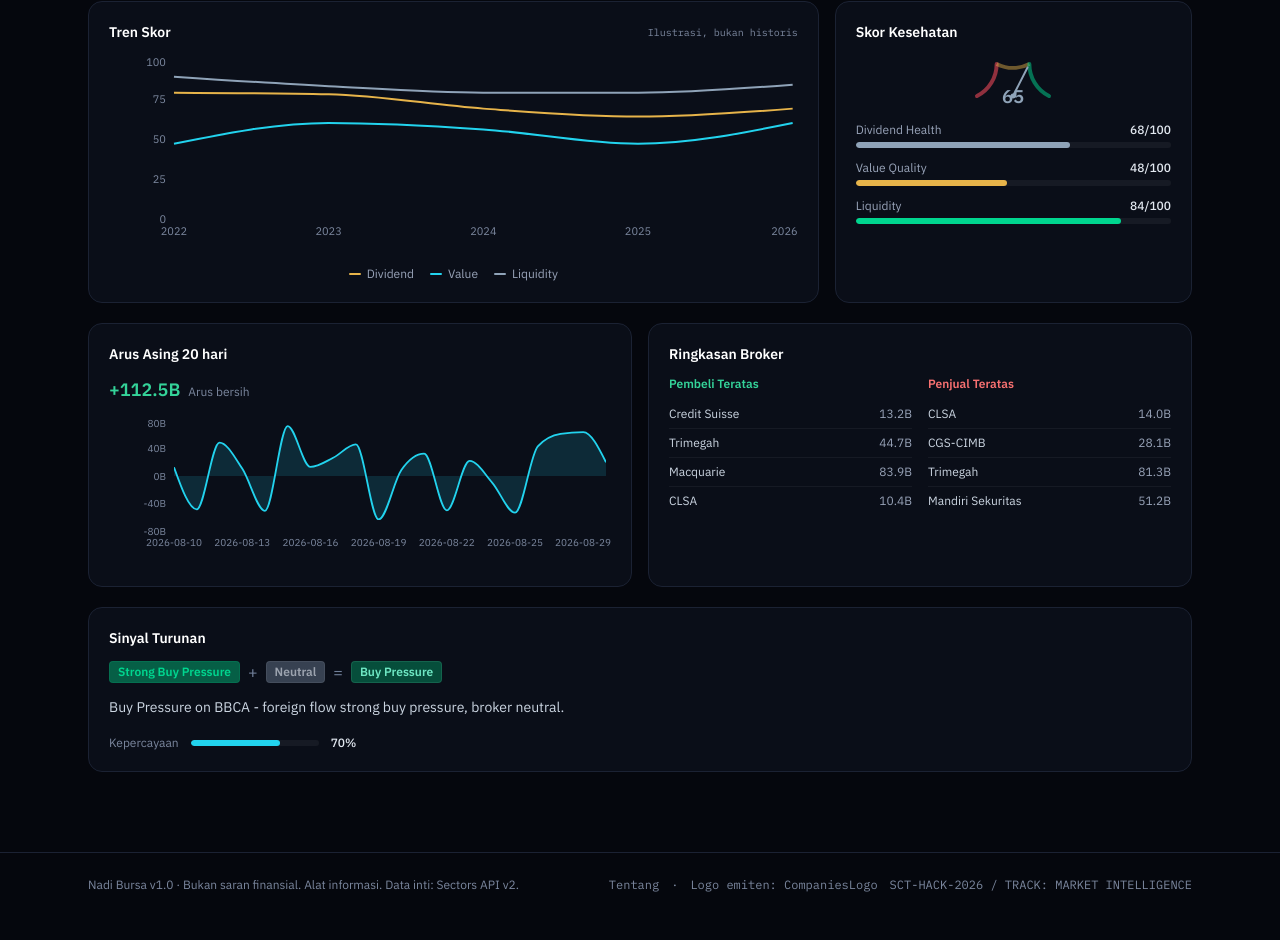
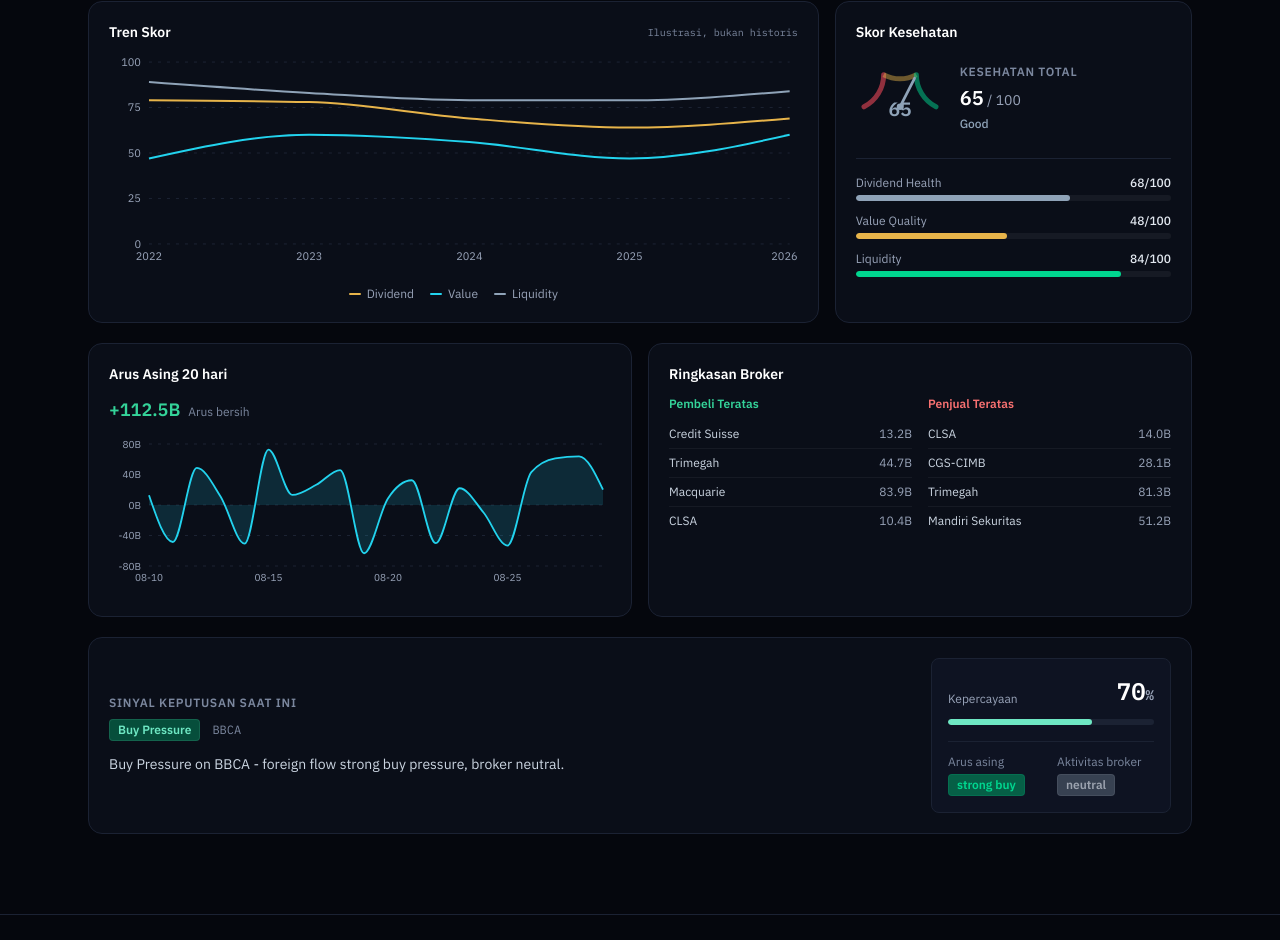
Before and after one commit to Im-A-Nuel/nadi-bursa, a Next.js app: page /ticker/BBCA in a window 1280 px wide. Shown: the part 374-1314 px from the top of the page. Before the commit the page ends 1291 px from the top, so only its background shows below. Built offline with nearby package versions, Linux system fonts and the light colour scheme; no server answers.

Commit message:
fix: sharpen ticker score and signal cards

```diff
--- a/app/ticker/[symbol]/page.tsx
+++ b/app/ticker/[symbol]/page.tsx
@@ -4,13 +4,13 @@ import { useParams } from 'next/navigation';
 import Link from 'next/link';
 import { getTickerData, getForeignFlow, getBrokerSummary, type ScreenerItem, type ForeignFlow, type BrokerSummary } from '@/lib/sectors/client';
 import { computeAllScores, computeScoreTrend, getHealthBand } from '@/lib/healthScores';
-import { computeDerivedSignal } from '@/lib/signals';
+import { computeDerivedSignal, getSignalDisplay } from '@/lib/signals';
 import { ScoreRing } from '@/components/common/ScoreRing';
 import { SignalBadge } from '@/components/common/SignalBadge';
 import { WatchlistButton } from '@/components/common/WatchlistButton';
 import { MockDataBadge } from '@/components/common/MockDataBadge';
 import { TickerLogo } from '@/components/common/TickerLogo';
-import { LineChart, Line, XAxis, YAxis, Tooltip, ResponsiveContainer, AreaChart, Area } from 'recharts';
+import { LineChart, Line, XAxis, YAxis, Tooltip, ResponsiveContainer, AreaChart, Area, CartesianGrid } from 'recharts';
 import { useLang } from '@/components/layout/LanguageProvider';
 
 export default function TickerPage() {
@@ -91,14 +91,15 @@ export default function TickerPage() {
             <h2 className="text-sm font-semibold text-white">{t('Score Trend', 'Tren Skor')}</h2>
             <span className="mono text-[10px] text-[var(--faint)]">{t('Illustrative, not historical', 'Ilustrasi, bukan historis')}</span>
           </div>
-          <ResponsiveContainer width="100%" height={200}>
-            <LineChart data={trend}>
-              <XAxis dataKey="year" tick={{ fontSize: 11, fill: '#7B879E' }} axisLine={false} tickLine={false} />
-              <YAxis domain={[0, 100]} tick={{ fontSize: 11, fill: '#7B879E' }} axisLine={false} tickLine={false} />
+          <ResponsiveContainer width="100%" height={220}>
+            <LineChart data={trend} margin={{ top: 8, right: 8, left: 0, bottom: 0 }}>
+              <CartesianGrid vertical={false} stroke="rgba(42,51,72,0.58)" strokeDasharray="3 6" />
+              <XAxis dataKey="year" minTickGap={28} tick={{ fontSize: 11, fill: '#98A3B8' }} axisLine={false} tickLine={false} />
+              <YAxis domain={[0, 100]} width={40} tick={{ fontSize: 11, fill: '#98A3B8' }} axisLine={false} tickLine={false} />
               <Tooltip contentStyle={{ background: '#0A0E18', border: '1px solid rgba(255,255,255,0.08)', borderRadius: 12, fontSize: 12, color: '#F8FAFC' }} />
-              <Line type="monotone" dataKey="dividendHealth" stroke="#E7B44A" strokeWidth={2} dot={false} />
-              <Line type="monotone" dataKey="valueQuality" stroke="#22D3EE" strokeWidth={2} dot={false} />
-              <Line type="monotone" dataKey="liquidity" stroke="#8FA3B8" strokeWidth={2} dot={false} />
+              <Line type="monotone" dataKey="dividendHealth" stroke="#E7B44A" strokeWidth={2} dot={false} isAnimationActive={false} />
+              <Line type="monotone" dataKey="valueQuality" stroke="#22D3EE" strokeWidth={2} dot={false} isAnimationActive={false} />
+              <Line type="monotone" dataKey="liquidity" stroke="#8FA3B8" strokeWidth={2} dot={false} isAnimationActive={false} />
             </LineChart>
           </ResponsiveContainer>
           <div className="mt-3 flex flex-wrap gap-4 justify-center text-xs">
@@ -110,9 +111,15 @@ export default function TickerPage() {
 
         <div className="card">
           <h2 className="text-sm font-semibold text-white mb-3">{t('Health Scores', 'Skor Kesehatan')}</h2>
-          <div className="flex flex-col items-center gap-4">
-            <ScoreRing score={scores.overall} size={84} strokeWidth={6} />
-            <div className="w-full space-y-3">
+          <div className="flex items-center gap-4 border-b border-rule pb-4">
+            <ScoreRing score={scores.overall} size={88} strokeWidth={5} />
+            <div>
+              <div className="field-label">{t('Overall health', 'Kesehatan total')}</div>
+              <div className="mt-1 text-xl font-semibold tabular-nums text-white">{scores.overall}<span className="text-sm font-normal text-[var(--muted)]"> / 100</span></div>
+              <div className="mt-1 text-xs font-medium" style={{ color: getHealthBand(scores.overall).color }}>{getHealthBand(scores.overall).label}</div>
+            </div>
+          </div>
+          <div className="mt-4 w-full space-y-3">
               {[
                 ['Dividend Health', scores.dividendHealth],
                 ['Value Quality', scores.valueQuality],
@@ -128,7 +135,6 @@ export default function TickerPage() {
                   </div>
                 </div>
               ))}
-            </div>
           </div>
         </div>
       </div>
@@ -142,12 +148,13 @@ export default function TickerPage() {
                 <span className={`text-lg font-bold tabular-nums ${foreign.netInflow >= 0 ? 'text-emerald-400' : 'text-red-400'}`}>{foreign.netInflow >= 0 ? '+' : ''}{(foreign.netInflow / 1e9).toFixed(1)}B</span>
                 <span className="text-xs text-slate-500">{t('Net inflow', 'Arus bersih')}</span>
               </div>
-              <ResponsiveContainer width="100%" height={150}>
-                <AreaChart data={foreign.history}>
-                  <XAxis dataKey="date" tick={{ fontSize: 10, fill: '#7B879E' }} axisLine={false} tickLine={false} />
-                  <YAxis tick={{ fontSize: 10, fill: '#7B879E' }} axisLine={false} tickLine={false} tickFormatter={(v) => `${(v / 1e9).toFixed(0)}B`} />
+              <ResponsiveContainer width="100%" height={160}>
+                <AreaChart data={foreign.history} margin={{ top: 8, right: 8, left: 0, bottom: 0 }}>
+                  <CartesianGrid vertical={false} stroke="rgba(42,51,72,0.58)" strokeDasharray="3 6" />
+                  <XAxis dataKey="date" interval={4} minTickGap={24} tick={{ fontSize: 10, fill: '#98A3B8' }} axisLine={false} tickLine={false} tickFormatter={(date) => String(date).slice(5)} />
+                  <YAxis width={40} tick={{ fontSize: 10, fill: '#98A3B8' }} axisLine={false} tickLine={false} tickFormatter={(v) => `${(v / 1e9).toFixed(0)}B`} />
                   <Tooltip contentStyle={{ background: '#0A0E18', border: '1px solid rgba(255,255,255,0.08)', borderRadius: 12, fontSize: 11 }} formatter={(v: number) => `${(v / 1e9).toFixed(1)}B`} />
-                  <Area type="monotone" dataKey="net" stroke="#22D3EE" fill="#22D3EE" fillOpacity={0.14} strokeWidth={1.8} />
+                  <Area type="monotone" dataKey="net" stroke="#22D3EE" fill="#22D3EE" fillOpacity={0.14} strokeWidth={1.8} isAnimationActive={false} />
                 </AreaChart>
               </ResponsiveContainer>
             </>
@@ -185,22 +192,29 @@ export default function TickerPage() {
         </div>
       </div>
 
-      <div className="card">
-        <h2 className="text-sm font-semibold text-white mb-3">{t('Derived Signal', 'Sinyal Turunan')}</h2>
-        <div className="flex flex-wrap items-center gap-2 mb-3">
-          <SignalBadge signal={signal.foreignSignal} />
-          <span className="text-slate-600" aria-hidden="true">+</span>
-          <SignalBadge signal={signal.brokerSignal} />
-          <span className="text-slate-600" aria-hidden="true">=</span>
-          <SignalBadge signal={signal.combinedSignal} />
-        </div>
-        <p className="text-sm leading-relaxed text-slate-300">{signal.summary}</p>
-        <div className="mt-4 flex items-center gap-3">
-          <span className="text-xs text-slate-500">{t('Confidence', 'Kepercayaan')}</span>
-          <div className="h-1.5 w-32 rounded-full bg-white/5 overflow-hidden">
-            <div className="h-full rounded-full bg-cyan-400" style={{ width: `${signal.confidence}%` }} />
+      <div className="card border-rule-2">
+        <div className="grid gap-5 sm:grid-cols-[minmax(0,1fr)_240px] sm:items-center">
+          <div>
+            <div className="field-label">{t('Current decision signal', 'Sinyal keputusan saat ini')}</div>
+            <div className="mt-2 flex flex-wrap items-center gap-3">
+              <SignalBadge signal={signal.combinedSignal} />
+              <span className="mono text-xs text-[var(--faint)]">{symbol}</span>
+            </div>
+            <p className="mt-3 max-w-2xl text-sm leading-relaxed text-slate-300">{signal.summary}</p>
           </div>
-          <span className="text-xs font-medium tabular-nums text-slate-200">{signal.confidence}%</span>
+          <div className="rounded-lg border border-rule bg-panel-2 p-4">
+            <div className="flex items-end justify-between gap-3">
+              <span className="text-xs text-[var(--muted)]">{t('Confidence', 'Kepercayaan')}</span>
+              <span className="mono text-2xl font-semibold text-white">{signal.confidence}<span className="text-sm text-[var(--muted)]">%</span></span>
+            </div>
+            <div className="mt-3 h-1.5 overflow-hidden rounded-full bg-rule">
+              <div className="h-full rounded-full" style={{ width: `${signal.confidence}%`, background: getSignalDisplay(signal.combinedSignal).text }} />
+            </div>
+            <div className="mt-4 grid grid-cols-2 gap-3 border-t border-rule pt-3 text-xs">
+              <div><div className="text-[var(--faint)]">{t('Foreign flow', 'Arus asing')}</div><div className="mt-1"><SignalBadge signal={signal.foreignSignal} compact /></div></div>
+              <div><div className="text-[var(--faint)]">{t('Broker activity', 'Aktivitas broker')}</div><div className="mt-1"><SignalBadge signal={signal.brokerSignal} compact /></div></div>
+            </div>
+          </div>
         </div>
       </div>
     </div>
--- a/components/common/ScoreRing.tsx
+++ b/components/common/ScoreRing.tsx
@@ -3,11 +3,11 @@ import { getHealthBand } from '@/lib/healthScores';
 
 /* VU-style score gauge: 180° instrument arc.
    Left band (0-35) is the only red the instrument allows; needle carries the value. */
-export function ScoreRing({ score, size = 56 }: { score: number; size?: number; strokeWidth?: number }) {
+export function ScoreRing({ score, size = 56, strokeWidth = 4 }: { score: number; size?: number; strokeWidth?: number }) {
   const band = getHealthBand(score);
-  const r = size / 2 - 6;
+  const r = size / 2 - strokeWidth - 3;
   const cx = size / 2;
-  const cy = size / 2;
+  const cy = size * 0.6;
   const arc = (from: number, to: number) => {
     const a0 = Math.PI - (from / 100) * Math.PI;
     const a1 = Math.PI - (to / 100) * Math.PI;
@@ -24,18 +24,18 @@ export function ScoreRing({ score, size = 56 }: { score: number; size?: number;
   return (
     <svg
       width={size}
-      height={size * 0.62}
-      viewBox={`0 0 ${size} ${size * 0.62}`}
+      height={size}
+      viewBox={`0 0 ${size} ${size}`}
       role="img"
       aria-label={`Skor kesehatan ${score} dari 100`}
     >
-      <path d={arc(0, 35)} stroke="rgba(255,77,94,0.55)" strokeWidth="4" fill="none" strokeLinecap="round" />
-      <path d={arc(35, 65)} stroke="rgba(231,180,74,0.45)" strokeWidth="4" fill="none" />
-      <path d={arc(65, 100)} stroke="rgba(0,214,143,0.5)" strokeWidth="4" fill="none" strokeLinecap="round" />
-      <line x1={cx} y1={cy} x2={nx} y2={ny} stroke={band.color} strokeWidth="2" strokeLinecap="round"
+      <path d={arc(0, 35)} stroke="rgba(255,77,94,0.55)" strokeWidth={strokeWidth} fill="none" strokeLinecap="round" />
+      <path d={arc(35, 65)} stroke="rgba(231,180,74,0.45)" strokeWidth={strokeWidth} fill="none" />
+      <path d={arc(65, 100)} stroke="rgba(0,214,143,0.5)" strokeWidth={strokeWidth} fill="none" strokeLinecap="round" />
+      <line x1={cx} y1={cy} x2={nx} y2={ny} stroke={band.color} strokeWidth={Math.max(2, strokeWidth * 0.55)} strokeLinecap="round"
         style={{ transition: 'all 700ms cubic-bezier(0.16,1,0.3,1)' }} />
-      <circle cx={cx} cy={cy} r="2.5" fill={band.color} />
-      <text x={cx} y={cy + Math.max(4, size * 0.085)} textAnchor="middle" fill={band.color} fontFamily="var(--font-plex-mono), monospace" fontWeight="700" fontSize={Math.max(11, size * 0.22)}>{score}</text>
+      <circle cx={cx} cy={cy} r={Math.max(2.5, strokeWidth * 0.65)} fill={band.color} />
+      <text x={cx} y={cy + Math.max(5, size * 0.1)} textAnchor="middle" fill={band.color} fontFamily="var(--font-plex-mono), monospace" fontWeight="700" fontSize={Math.max(11, size * 0.22)}>{score}</text>
     </svg>
   );
 }
```
